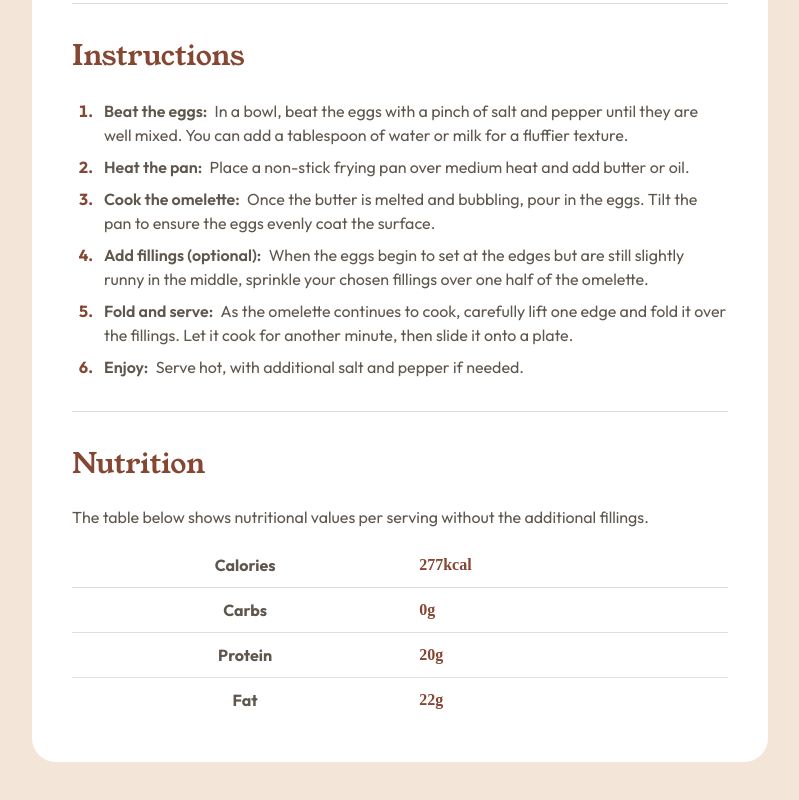
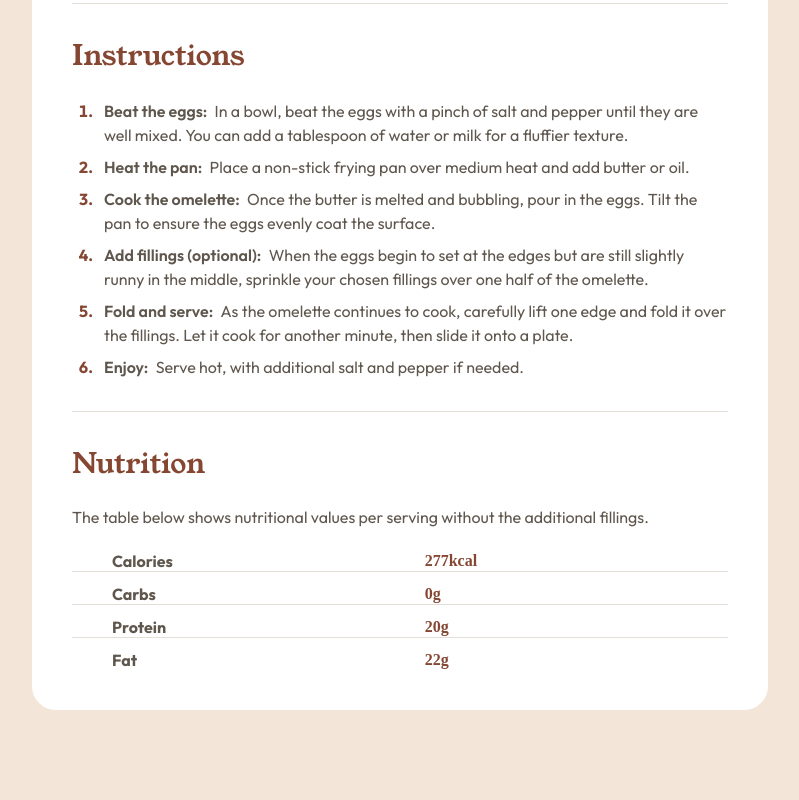
Before and after one commit to iamsyedbilal/frontendMentor, a plain HTML site: page recipe-page/index.html in a window 1280 px wide. Shown: the part 1042-1842 px from the top of the page, without its empty margins (240-1039 px from the left). Drawn offline with Linux system fonts and the light colour scheme.

Commit message:
Refactor skip link placement for improved accessibility and adjust nutrition table styles for better layout

```diff
--- a/recipe-page/index.html
+++ b/recipe-page/index.html
@@ -21,8 +21,8 @@
   </head>
 
   <body>
-    <main class="container">
-      <h1 class="sr-only">Skip to main content</h1>
+    <a href="#main-content" class="sr-only">Skip to main content</a>
+    <main class="container" id="main-content">
       <section>
         <img
           src="./assets/images/image-omelette.jpeg"
--- a/recipe-page/style.css
+++ b/recipe-page/style.css
@@ -145,7 +145,7 @@ p {
 }
 
 .nutrition__container p {
-  margin-bottom: 16px;
+  margin-bottom: 12px;
 }
 
 .nutrition-table {
@@ -158,9 +158,16 @@ p {
 }
 
 .nutrition-table th {
-  padding: 12px 0;
+  text-align: start;
+  padding: 12px 12px 0 36px;
   font-family: var(--font-outfit);
   color: var(--color-Stone-medium-600);
+}
+
+.nutrition-table td {
+  padding: 12px 36px 0 12px;
+  font-weight: var(--font-weight-700);
+  color: var(--color-Brown-800);
 }
 
 .nutrition-table .value {
@@ -199,6 +206,13 @@ p {
   .line {
     width: calc(100% - 80px);
   }
+  .nutrition-table th {
+    padding-left: 40px;
+  }
+
+  .nutrition-table td {
+    padding-right: 40px;
+  }
 }
 
 .sr-only {
```
